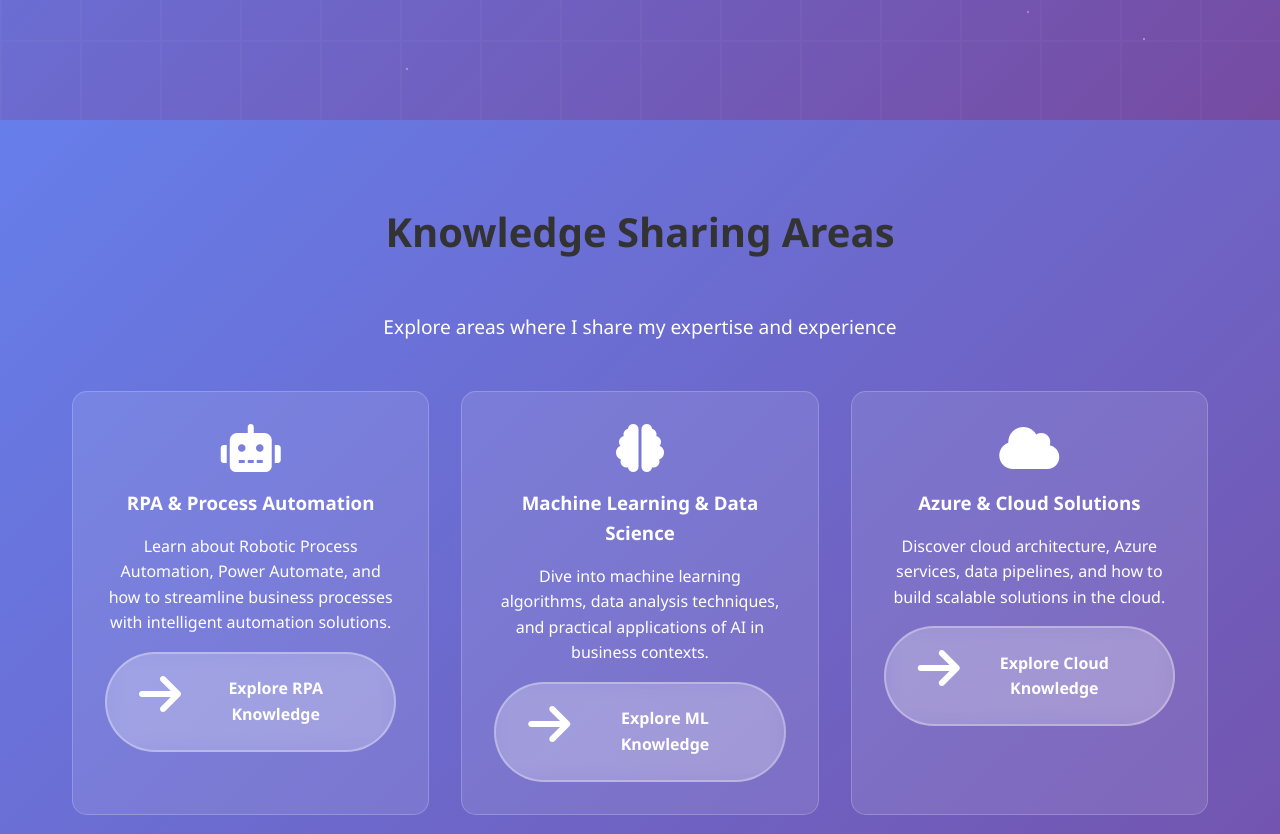
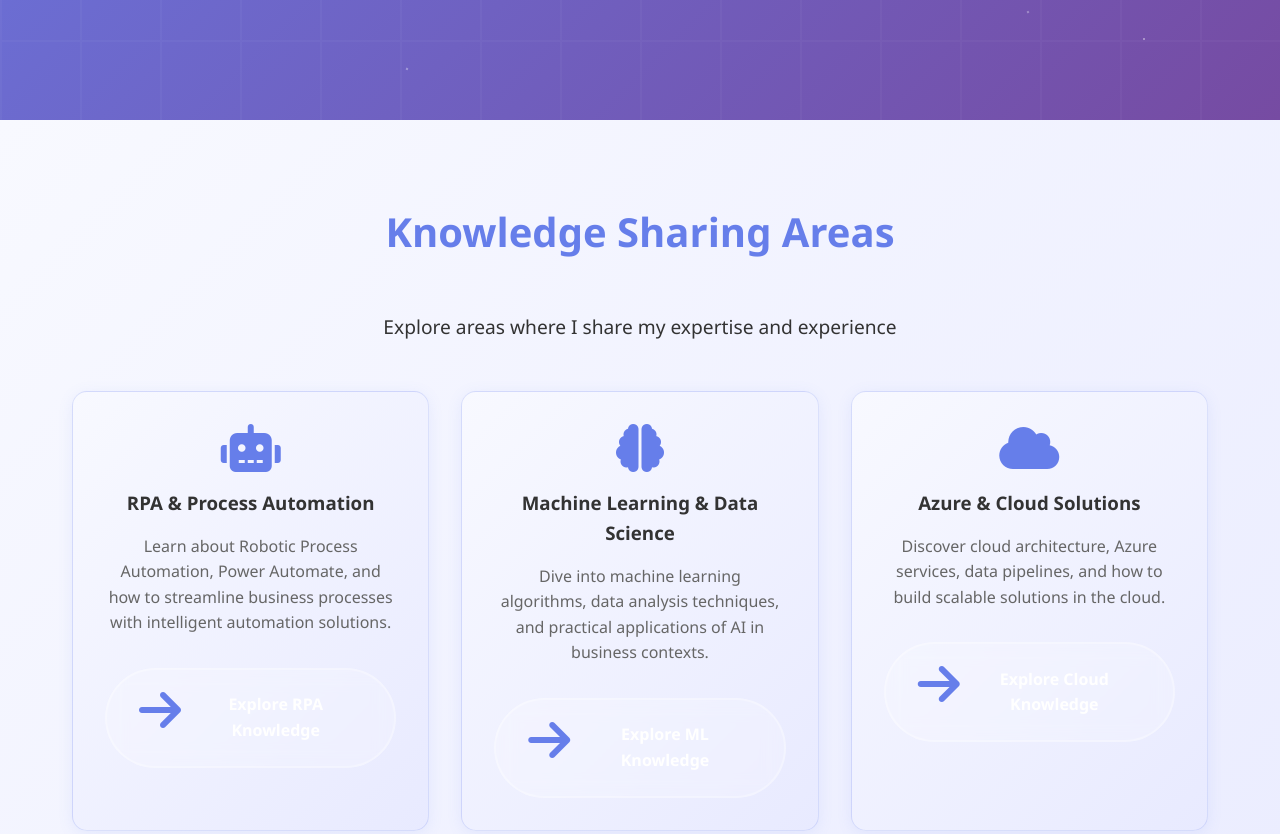
Before and after one commit to nazerof/nazerof.github.io, a plain HTML site: page index.html in a window 1280 px wide. Shown: the part 680-1514 px from the top of the page. Drawn offline with Linux system fonts and the light colour scheme.

Commit message:
Improve knowledge sharing section design
- Changed background from dark gradient to light gradient for better readability
- Updated cards to match section background with subtle styling
- Improved text contrast with dark text on light background
- Enhanced visual hierarchy with brand colors for icons and titles
- Added subtle shadows and borders for better card definition

```diff
--- a/styles.css
+++ b/styles.css
@@ -465,9 +465,14 @@ nav.scrolled {
 
 /* Knowledge Sharing Section */
 .knowledge-sharing {
-    background: linear-gradient(135deg, #667eea 0%, #764ba2 100%);
-    color: white;
+    background: linear-gradient(135deg, #f8f9ff 0%, #e8eaff 100%);
+    color: #333;
     text-align: center;
+}
+
+.knowledge-sharing .section-title {
+    color: #667eea;
+    font-weight: 700;
 }
 
 .knowledge-cards {
@@ -478,25 +483,33 @@ nav.scrolled {
 }
 
 .knowledge-card {
-    background: rgba(255,255,255,0.1);
+    background: linear-gradient(135deg, #f8f9ff 0%, #e8eaff 100%);
     padding: 2rem;
     border-radius: 15px;
-    backdrop-filter: blur(10px);
-    border: 1px solid rgba(255,255,255,0.2);
+    border: 1px solid rgba(102, 126, 234, 0.2);
     transition: transform 0.3s ease;
+    box-shadow: 0 3px 15px rgba(102, 126, 234, 0.1);
 }
 
 .knowledge-card:hover {
     transform: translateY(-5px);
+    box-shadow: 0 8px 25px rgba(102, 126, 234, 0.15);
 }
 
 .knowledge-card i {
     font-size: 3rem;
     margin-bottom: 1rem;
     display: block;
+    color: #667eea;
 }
 
 .knowledge-card h3 {
+    margin-bottom: 1rem;
+    color: #333;
+}
+
+.knowledge-card p {
+    color: #666;
     margin-bottom: 1rem;
 }
 
```
